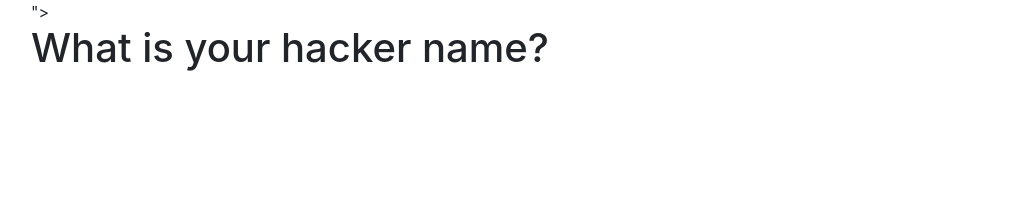
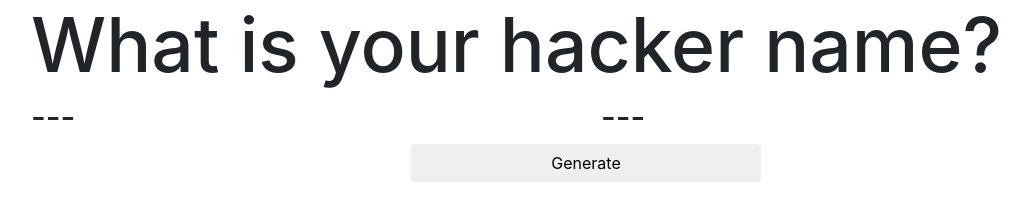
Before and after one commit to romulussenter/hacking-and-cheese, a plain HTML site: page index.html in a window 1280 px wide. Shown: the whole page, without its empty margins (54-1084 px from the left). Drawn offline with nearby package versions, Linux system fonts and the light colour scheme.

Commit message:
added the button and the divs

```diff
--- a/index.html
+++ b/index.html
@@ -4,7 +4,7 @@
         <meta charset="UTF-8">
         <meta name="viewport" content="width=device-width, initial-scale=1.0">
         <meta http-equiv="X-UA-Compatible" content="ie=edge">
-        <link rel="stylesheet" href="https://maxcdn.bootstrapcdn.com/bootstrap/4.0.0/css/bootstrap.min.css" integrity="sha384-Gn5384xqQ1aoWXA+058RXPxPg6fy4IWvTNh0E263XmFcJlSAwiGgFAW/dAiS6JXm" crossorigin="anonymous">">
+        <link rel="stylesheet" href="https://maxcdn.bootstrapcdn.com/bootstrap/4.0.0/css/bootstrap.min.css" integrity="sha384-Gn5384xqQ1aoWXA+058RXPxPg6fy4IWvTNh0E263XmFcJlSAwiGgFAW/dAiS6JXm" crossorigin="anonymous">
         <link rel="stylesheet" href="styles.css">
         <title>Hack-N-Cheese</title>
     </head>
@@ -14,6 +14,20 @@
                 <h1 class="title-text">What is your hacker name?</h1>
             </div>
         </header>
-        <main></main>
+        <main>
+            <div class="row">
+                <div class="col-md-6">
+                    <h2>---</h2>
+                </div>
+                <div class="col-md-6">
+                    <h2>---</h2>
+                </div>
+            </div>
+            <div class="row d-flex justify-content-center">
+            <div class="col-md-4">
+                <button class="btn btn-default btn-block">Generate</button>
+            </div>
+            </div>
+        </main>
     </body>
 </html>
--- a/styles.css
+++ b/styles.css
@@ -1,3 +1,3 @@
 .title-text {
-    size: 46px;
+    font-size: 75px;
 }
```
